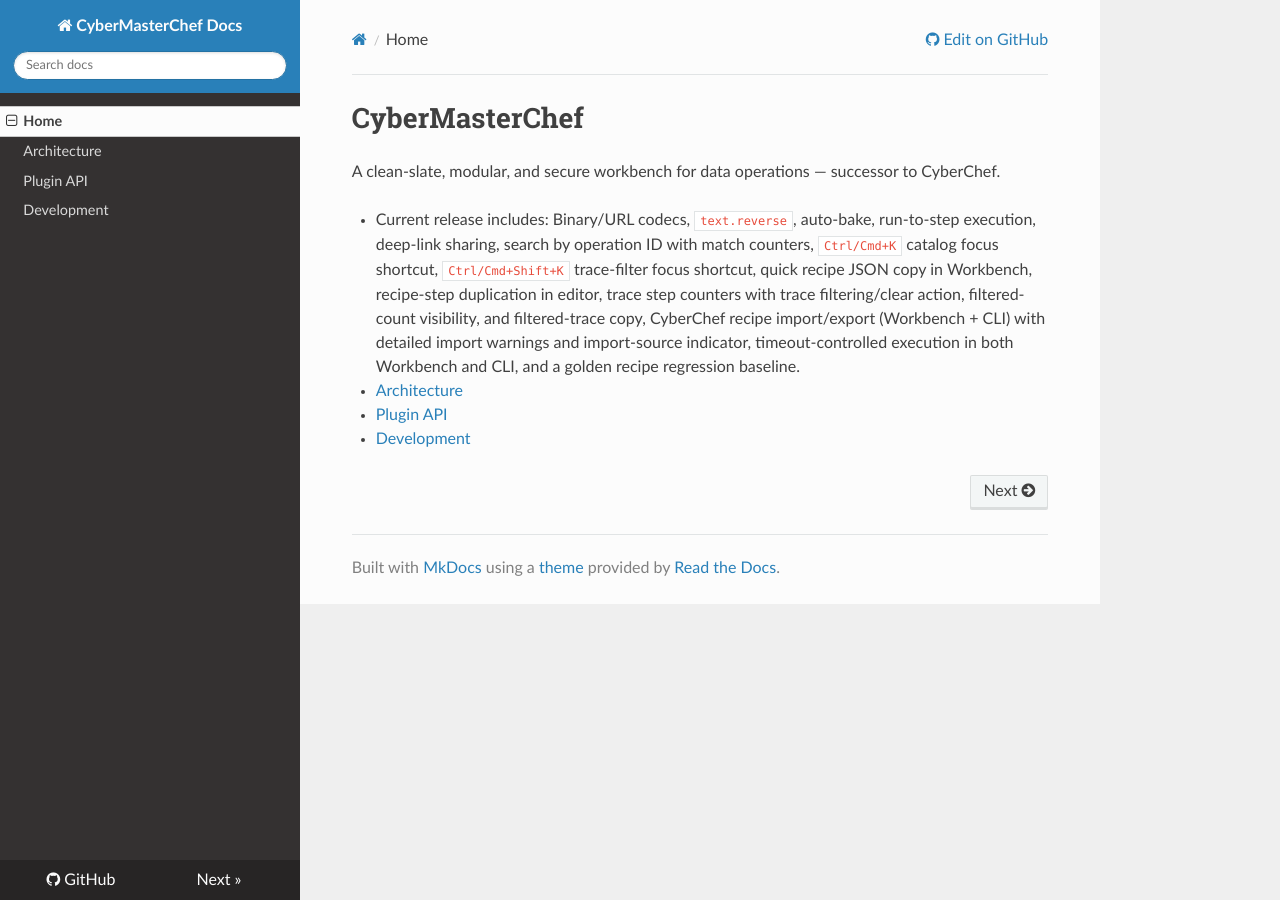
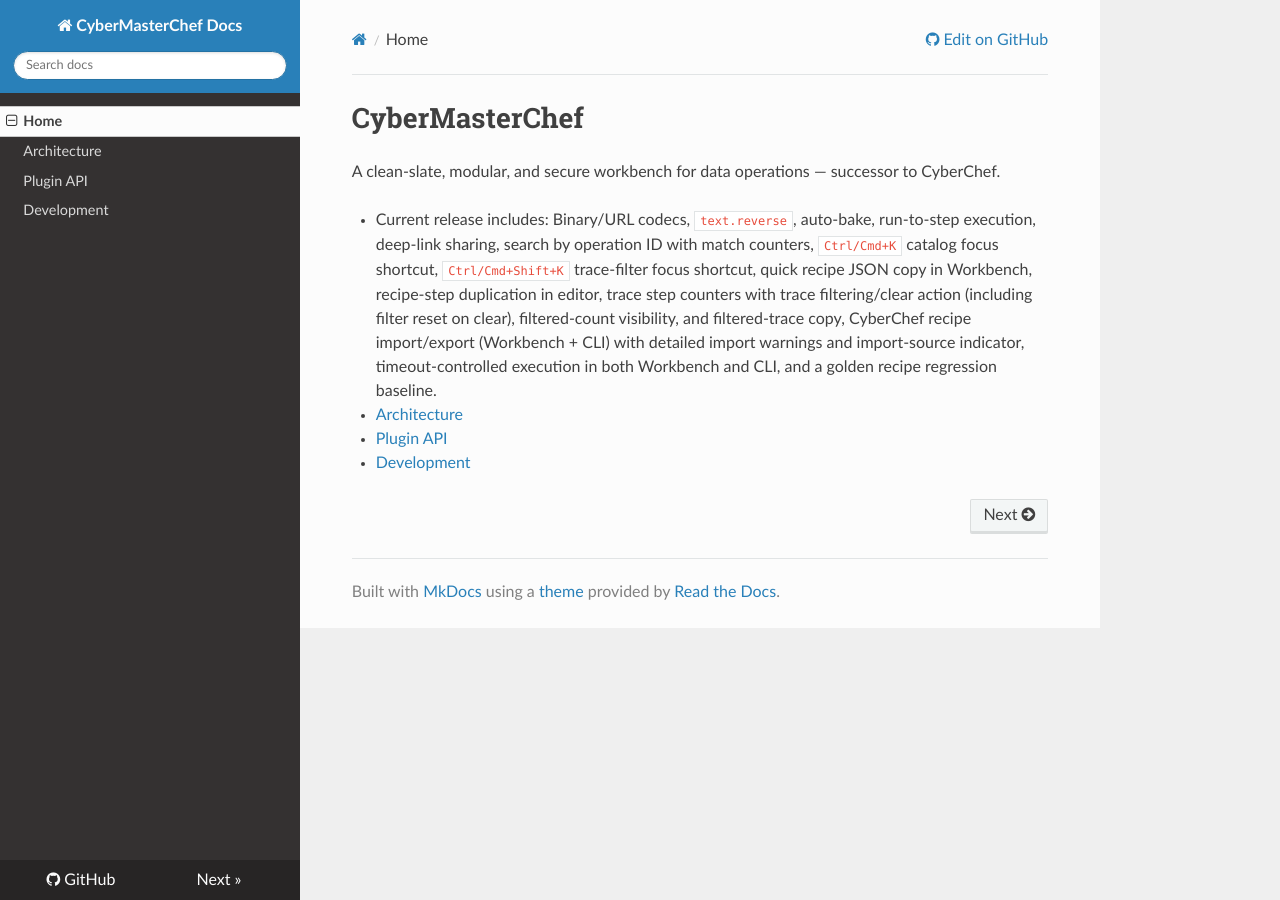
Before and after one commit to mkilijanek/CyberMasterChef, an MkDocs documentation site: the page built from docs/index.md, in a window 1280 px wide. Built offline with MkDocs 1.6.1, drawn with Linux system fonts in a browser that asks for light colours; nearby versions of some CDN libraries.

Commit message:
Reset trace filter when clearing trace

```diff
--- a/docs/index.md
+++ b/docs/index.md
@@ -2,7 +2,7 @@
 
 A clean-slate, modular, and secure workbench for data operations — successor to CyberChef.
 
-- Current release includes: Binary/URL codecs, `text.reverse`, auto-bake, run-to-step execution, deep-link sharing, search by operation ID with match counters, `Ctrl/Cmd+K` catalog focus shortcut, `Ctrl/Cmd+Shift+K` trace-filter focus shortcut, quick recipe JSON copy in Workbench, recipe-step duplication in editor, trace step counters with trace filtering/clear action, filtered-count visibility, and filtered-trace copy, CyberChef recipe import/export (Workbench + CLI) with detailed import warnings and import-source indicator, timeout-controlled execution in both Workbench and CLI, and a golden recipe regression baseline.
+- Current release includes: Binary/URL codecs, `text.reverse`, auto-bake, run-to-step execution, deep-link sharing, search by operation ID with match counters, `Ctrl/Cmd+K` catalog focus shortcut, `Ctrl/Cmd+Shift+K` trace-filter focus shortcut, quick recipe JSON copy in Workbench, recipe-step duplication in editor, trace step counters with trace filtering/clear action (including filter reset on clear), filtered-count visibility, and filtered-trace copy, CyberChef recipe import/export (Workbench + CLI) with detailed import warnings and import-source indicator, timeout-controlled execution in both Workbench and CLI, and a golden recipe regression baseline.
 
 - [Architecture](architecture.md)
 - [Plugin API](plugin-api.md)
```
Also changed, not shown: README.md (+1 -0 lines), 1 other file.
